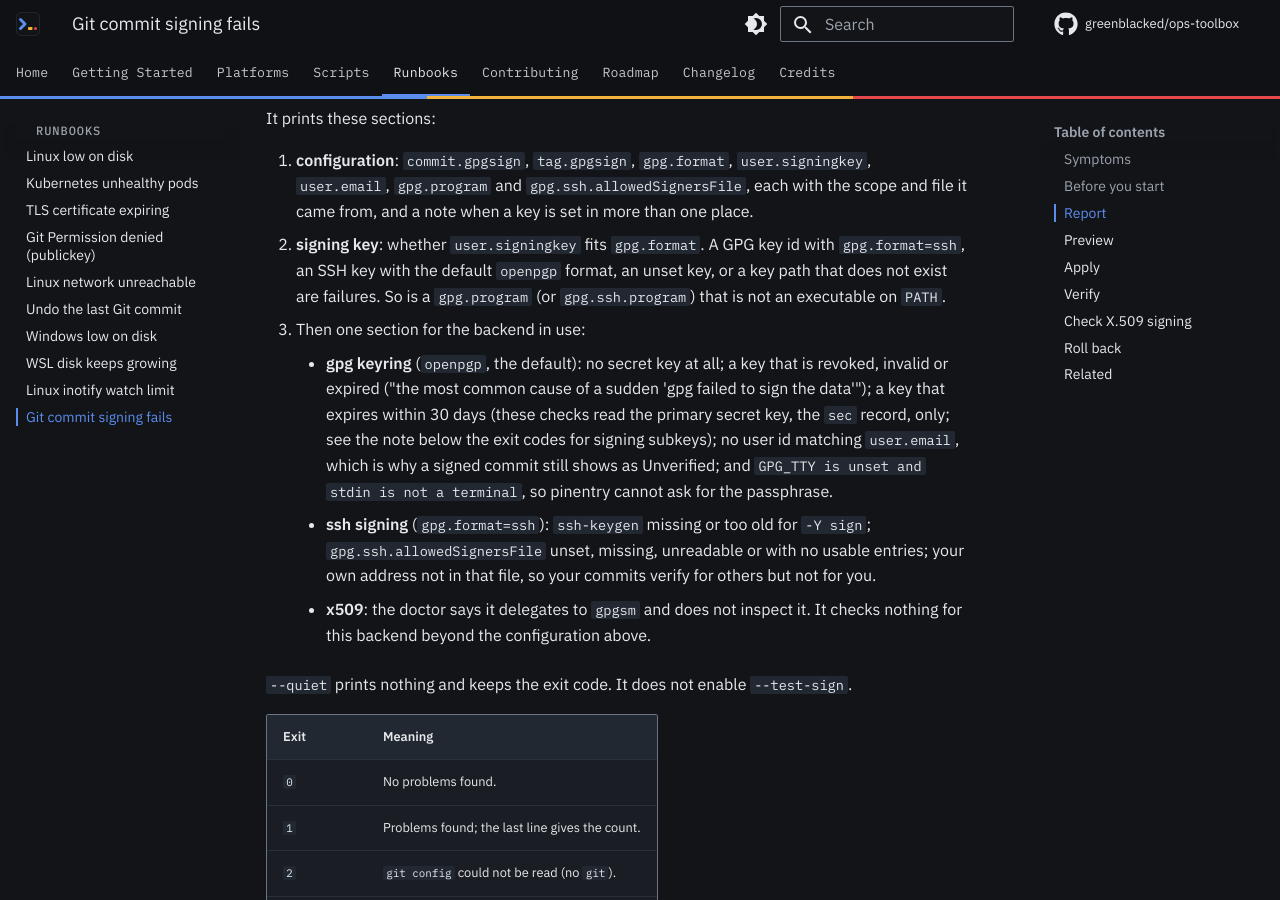
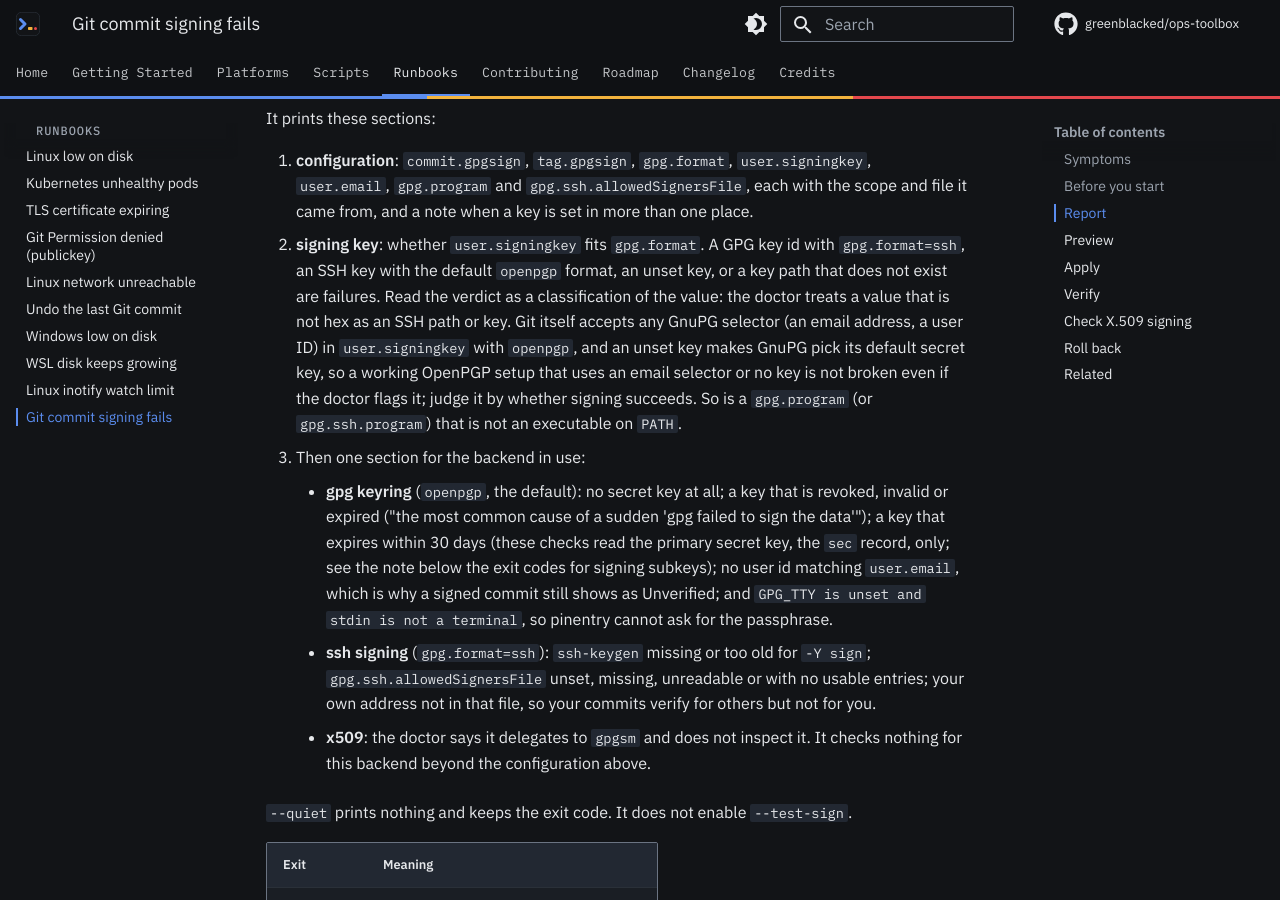
Before and after one commit to greenblacked/ops-toolbox, an MkDocs documentation site: the page built from docs/runbooks/git-commit-signing-fails.md, in a window 1280 px wide and 900 px high, scrolled down 1229 px. Built offline with MkDocs 1.6.1 and Material for MkDocs 9.7.7, drawn with Linux system fonts in a browser that asks for light colours; comment, search, counter and statistics services are not loaded; some of the changed text lies outside the part shown.

Commit message:
docs(runbooks): fix allowed-signers placeholder, qualify key check
The doctor prints a literal <your key> in its allowed-signers fix.
Give a concrete append command that fills in the principal and the
public key, and note that the non-hex verdict is an SSH-path
classification: OpenPGP email selectors and an unset key are valid.

````diff
--- a/docs/runbooks/git-commit-signing-fails.md
+++ b/docs/runbooks/git-commit-signing-fails.md
@@ -53,7 +53,14 @@
    and a note when a key is set in more than one place.
 2. **signing key**: whether `user.signingkey` fits `gpg.format`. A GPG key id
    with `gpg.format=ssh`, an SSH key with the default `openpgp` format, an
-   unset key, or a key path that does not exist are failures. So is a
+   unset key, or a key path that does not exist are failures. Read the
+   verdict as a classification of the value: the doctor treats a value
+   that is not hex as an SSH path or key. Git itself accepts any GnuPG
+   selector (an email address, a user ID) in `user.signingkey` with
+   `openpgp`, and an unset key makes GnuPG pick its default secret key, so
+   a working OpenPGP setup that uses an email selector or no key is not
+   broken even if the doctor flags it; judge it by whether signing
+   succeeds. So is a
    `gpg.program` (or `gpg.ssh.program`) that is not an executable on `PATH`.
 3. Then one section for the backend in use:
     - **gpg keyring** (`openpgp`, the default): no secret key at all; a key
@@ -145,7 +152,17 @@
 | An SSH private key path in `user.signingkey` | Point `user.signingkey` at the `.pub` beside it |
 | `gpg.ssh.allowedSignersFile` is unset | A `printf` line that writes `~/.config/git/allowed_signers` with your address, and the `git config --global gpg.ssh.allowedSignersFile` that points at it |
 
-The allowed-signers command writes the file with `>`, which replaces a file
+The printed allowed-signers command contains the literal placeholder
+`<your key>`; replace it with your public key, which is the contents of
+your `.pub` file, and put your principal (the email you commit with) in
+front of it. This command does both, and appends instead of replacing:
+
+```{ .bash .rpt-apply title="Apply, after the directory exists" }
+printf '%s namespaces="git" %s\n' "$(git config user.email)" "$(cat ~/.ssh/id_ed25519.pub)" >> ~/.config/git/allowed_signers
+```
+
+Use the path of your own `.pub` file if it is not `id_ed25519.pub`. The
+command the doctor prints writes the file with `>`, which replaces a file
 that is already there. Check for one first and add your line to it instead.
 It also fails if `~/.config/git` does not exist yet, so create the directory
 before running it:
````
